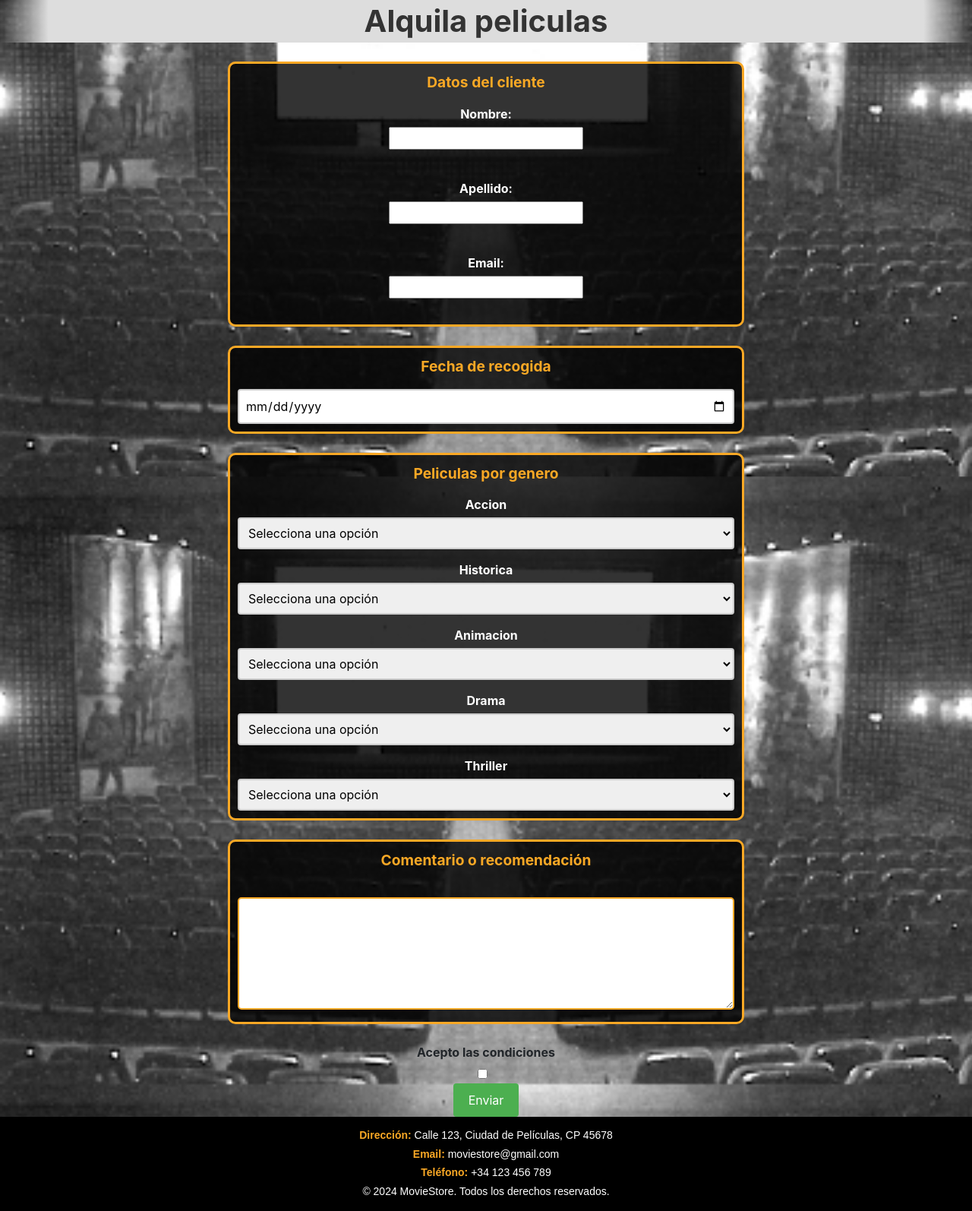
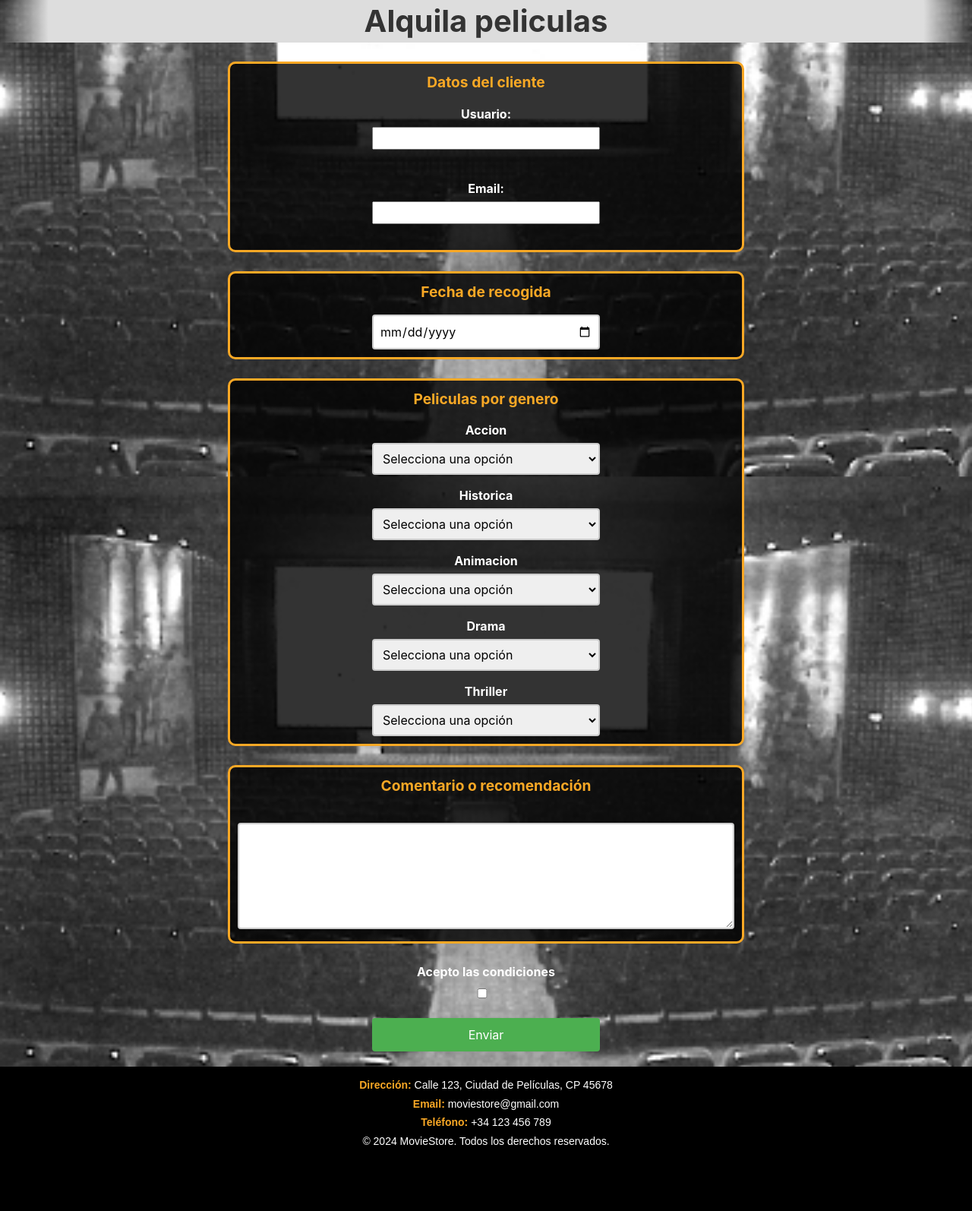
Before and after one commit to JuanGarrid0/Videoclub, a Django app: page /formulario in a window 1280 px wide. Shown: the part 173-1767 px from the top of the page at 76% size. After the commit the page ends 1680 px from the top, so only its background shows below. Run offline with Django 5.2, Linux system fonts and the light colour scheme; some libraries are stand-ins or nearby versions.

Commit message:
BD con javascript y formulario terminado

```diff
--- a/videoclub/movies/static/movies/styles.css
+++ b/videoclub/movies/static/movies/styles.css
@@ -353,15 +353,6 @@ select option {
 select option:hover {
     background-color: #f9a825; /* Fondo dorado en hover */
 }
-textarea {
-    resize: vertical;
-    min-height: 120px;
-    padding: 12px;
-    background-color: #222;
-    color: white;
-    border: 2px solid #f9a825;
-    border-radius: 5px;
-}
 
 input[type="checkbox"] {
     margin-right: 10px;
@@ -582,6 +573,10 @@ form {
     margin-bottom: 5px;
 }
 
+#formulario input, select {
+    width: 300px;
+}
+
 #resultado {
     background-color: white;
     border-radius: 15px;
@@ -589,8 +584,9 @@ form {
     height: 200px;
 }
 
-#formulario textarea {
-    background-color: white;
+#boton-enviar, #conjunto-aceptar{
+    margin-bottom: 20px;
+    color: white;
 }
 
 /* Fin del código de alquilar (formulario)*/
--- a/videoclub/movies/templates/movies/formulario.html
+++ b/videoclub/movies/templates/movies/formulario.html
@@ -4,22 +4,21 @@
 {% block body %}
     <div id="formulario">
         <h2><strong>Alquila peliculas</strong></h2>
-        <form id = "datos" action="form.php" method="post">
-            <!-- Si esta con su usuario se rellenan automaticamente -->
+        <form id="datos" action="form.php" method="post">
+            <!-- Si está con su usuario se rellenan automáticamente -->
             <legend><strong>Datos del cliente</strong></legend>
-            <label for="nombre">Nombre: </label>
-            <input type="text" name="nombre" id = "nombre"><br>
-            <br>
 
-            <label for="apellido">Apellido: </label>
-            <input type="text" name="apellido" id = "apellido"><br>
+            <label for="nombre">Usuario: </label>
+            <input type="text" name="nombre" id="nombre"
+                value="{% if user.is_authenticated %}{{ user }}{% endif %}"><br>
             <br>
 
             <label for="email">Email: </label>
-            <input type="text" name="email" id="email"><br>
+            <input type="text" name="email" id="email"
+                value="{% if user.is_authenticated %}{{ user.email }}{% endif %}"><br>
             <br>
         </form>
-
+        <!-- Calendario para fechas -->
         <form action="/submit" method="post">
             <legend><strong>Fecha de recogida</strong></legend>
             <input type="date" id="fecha" name="fecha" required>
@@ -71,6 +70,16 @@
             <textarea id="comentarios" name="textarea" rows="5" cols="50"></textarea>
         </form>
         </form>
+
+        <div id="conjunto-aceptar">
+            <label for="aceptar">Acepto las condiciones</label>
+            <input id="aceptar" type="checkbox" name="aceptar" value="a">
+        </div>
+
+        <input id="boton-enviar" type="submit" value="Enviar">
+
+    </div>
+
     <!-- Javascript con comentarios para entender lo que hace el codigo -->
     <script>
         const selects = document.querySelectorAll('select');
@@ -95,15 +104,4 @@
             });
         });
     </script>
-
-        <div id="form-group">
-            <label for="aceptar">Acepto las condiciones</label>
-            <input id="aceptar" type="checkbox" name="aceptar" value="a">
-        </div>
-
-        <div id="form-group">
-            <input id="enviar" type="submit" value="Enviar">
-        </div>
-
-
 {%endblock%}
```
Also changed, not shown: videoclub/db.sqlite3. Lines whose indentation alone changed are shown as unchanged.
